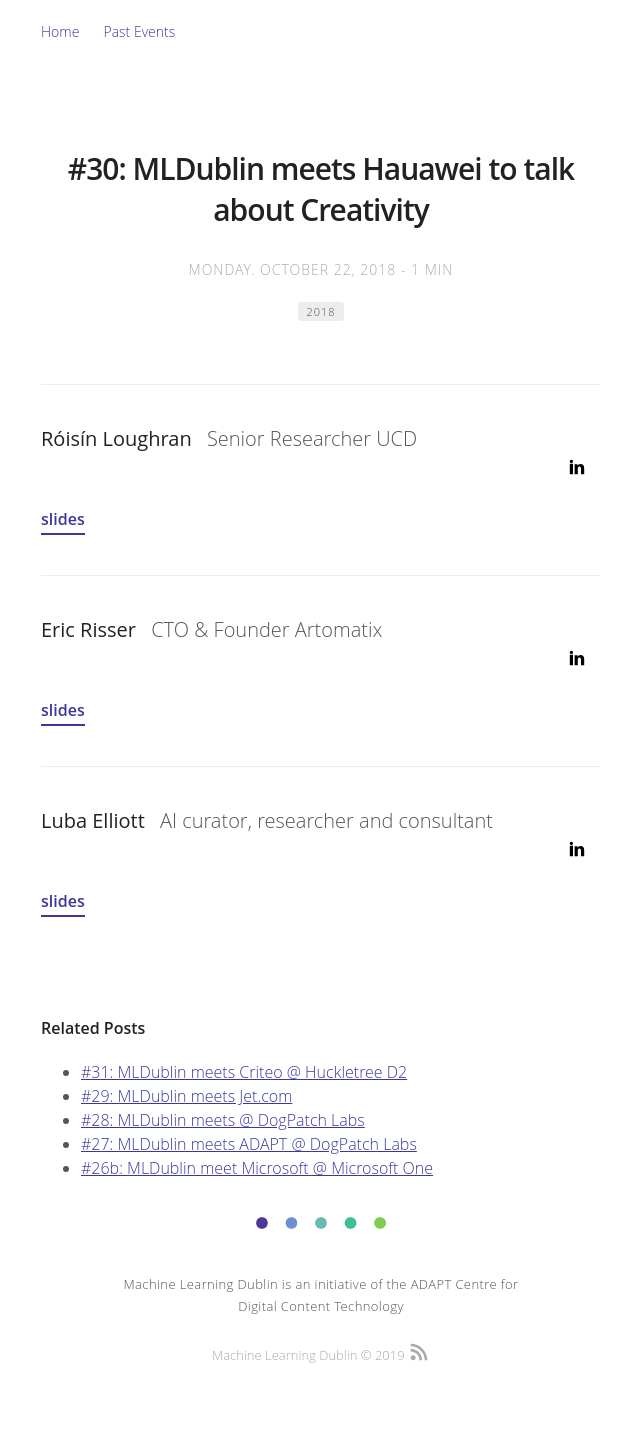
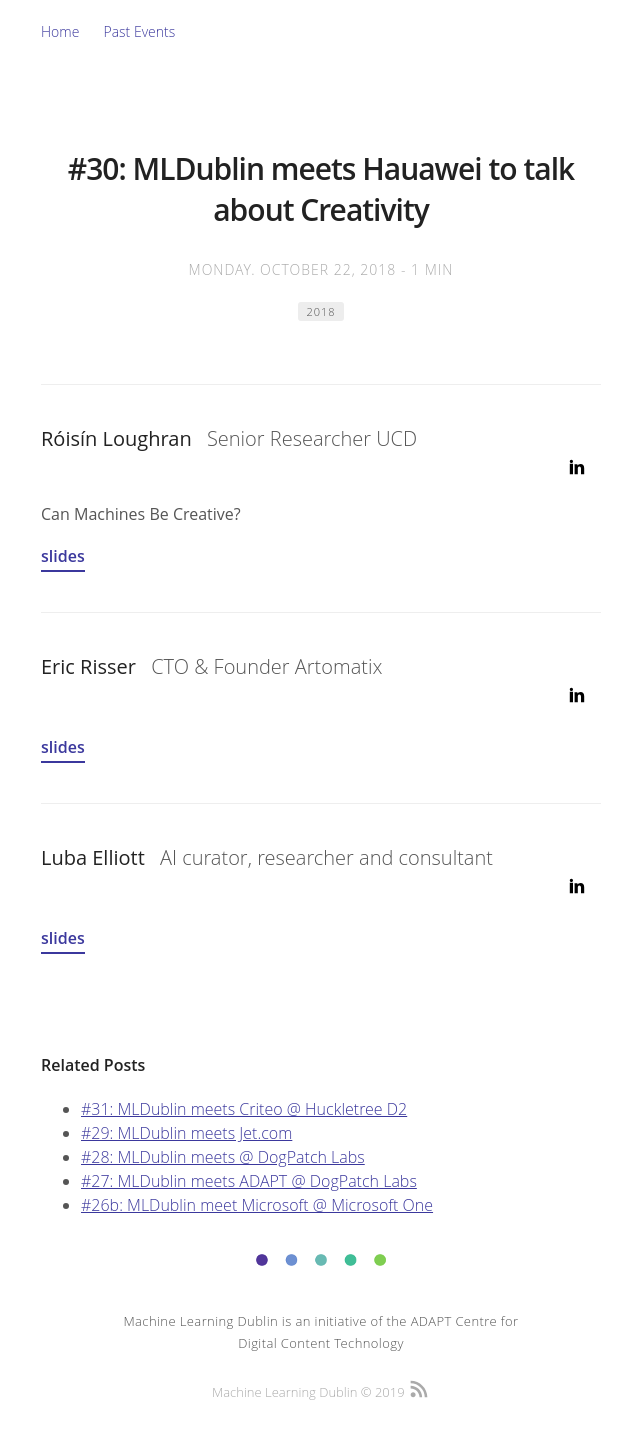
Before and after one commit to MLDublin/mldublin.github.io, a Jekyll site: the page built from _posts/2018-10-22-Huawei-about-creativity.md, in a window 1280 px wide. Shown: the whole page, without its empty margins (319-959 px from the left). Built offline with Jekyll 4.4.1, drawn with Linux system fonts in a browser that asks for light colours; some web fonts are replaced; comment, search, counter and statistics services are not loaded; before the commit the page ends 1404 px from its top, so only the background shows below that.

Commit message:
update creativity event

```diff
--- a/_posts/2018-10-22-Huawei-about-creativity.md
+++ b/_posts/2018-10-22-Huawei-about-creativity.md
@@ -8,10 +8,10 @@ talks:
 - speaker: Róisín Loughran
   job: Senior Researcher UCD
   linkedin: roisin-loughran-13b0ba24
-  title: ""
+  title: "Can Machines Be Creative?"
   description: ""
   links:
-  - slides: "/assets/slides/meetup_30/"
+  - slides: "/assets/slides/meetup_30/MLDublin_Loughran.pdf"
 - speaker: Eric Risser
   job: CTO & Founder Artomatix
   linkedin: eric-risser-b9493144
```
Also changed, not shown: other parts of _posts/2018-10-22-Huawei-about-creativity.md (+1 -1 lines), _posts/2019-08-26-Machine-Translation.md (+2 -2 lines), 2 other files.
